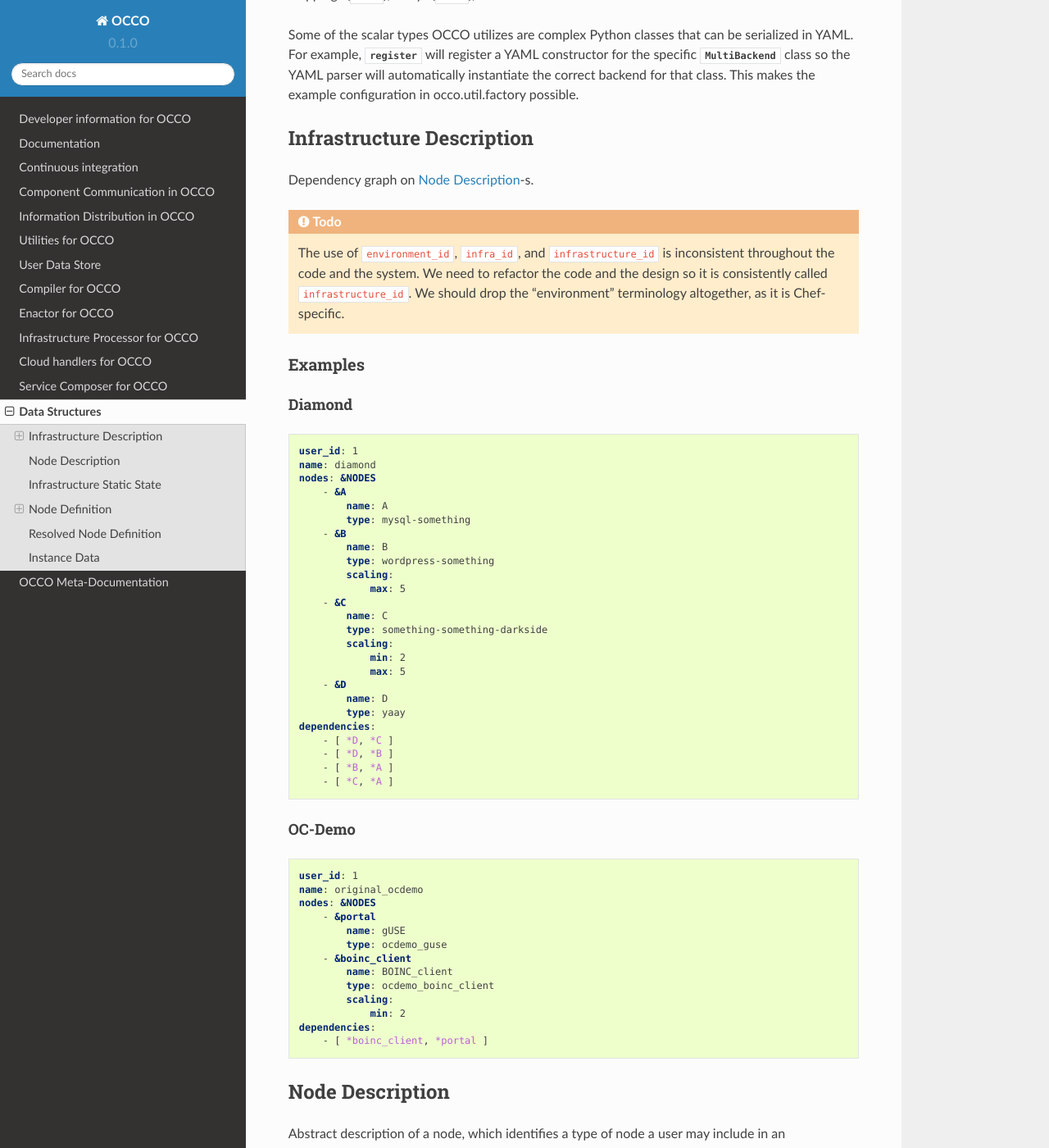
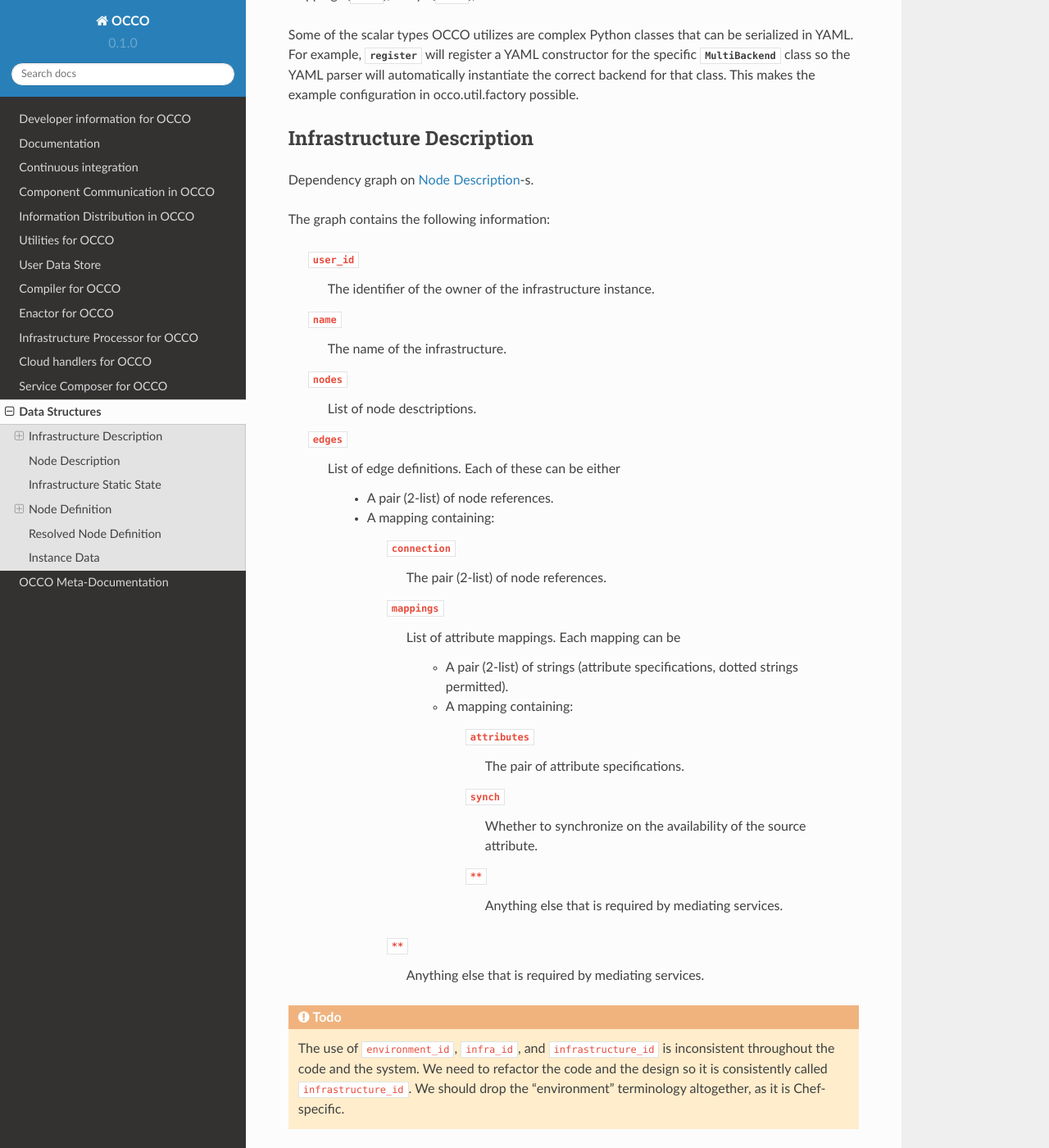
Before and after one commit to occopus/docs, a Sphinx documentation site: the page built from sphinx/source/datastructures.rst, in a window 1280 px wide and 1400 px high, scrolled down 251 px. Shown: the whole window at 82% size. Built offline with Sphinx 7.4.7 and the Read the Docs theme 2.0.0, drawn with Linux system fonts in a browser that asks for light colours; formulas are drawn with MathJax 3; some of the changed text lies outside the part shown.

Commit message:
Update data structures: infrastructure description

```diff
--- a/sphinx/source/datastructures.rst
+++ b/sphinx/source/datastructures.rst
@@ -23,6 +23,43 @@ Infrastructure Description
 --------------------------
 
 Dependency graph on :ref:`nodedescription`-s.
+
+The graph contains the following information:
+
+    ``user_id``
+        The identifier of the owner of the infrastructure instance.
+    ``name``
+        The name of the infrastructure.
+    ``nodes``
+        List of node desctriptions.
+    ``edges``
+        List of edge definitions. Each of these can be either
+
+            - A pair (2-list) of node references.
+
+            - A mapping containing:
+
+                ``connection``
+                    The pair (2-list) of node references.
+
+                ``mappings``
+                    List of attribute mappings. Each mapping can be
+
+                        - A pair (2-list) of strings (attribute specifications,
+                          dotted strings permitted).
+
+                        - A mapping containing:
+
+                            ``attributes``
+                                The pair of attribute specifications.
+                            ``synch``
+                                Whether to synchronize on the availability of
+                                the source attribute.
+                            ``**``
+                                Anything else that is required by mediating
+                                services.
+                ``**``
+                    Anything else that is required by mediating services.
 
 .. todo:: The use of ``environment_id``, ``infra_id``, and
     ``infrastructure_id`` is inconsistent throughout the code and the system.
@@ -60,7 +97,15 @@ Diamond
             type: yaay
     dependencies:
         - [ *D, *C ]
-        - [ *D, *B ]
+        -
+            connection: [ *D, *B ]
+            mappings:
+                - [ 'service.from_attribute', 'to_attribute' ]
+                -
+                    attributes: [ 'attrX', 'node.attribute.Y' ]
+                    synch: true
+                    extra: information
+            extra_connection_property: 1
         - [ *B, *A ]
         - [ *C, *A ]
 
```
